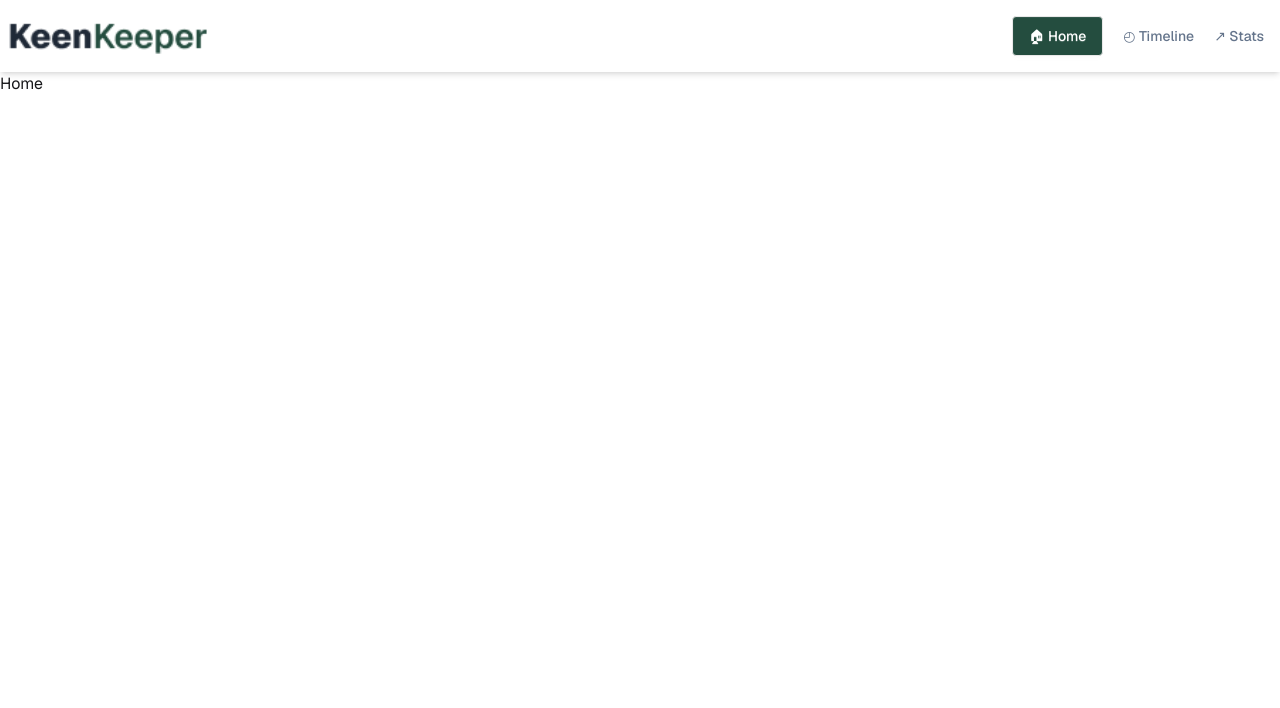
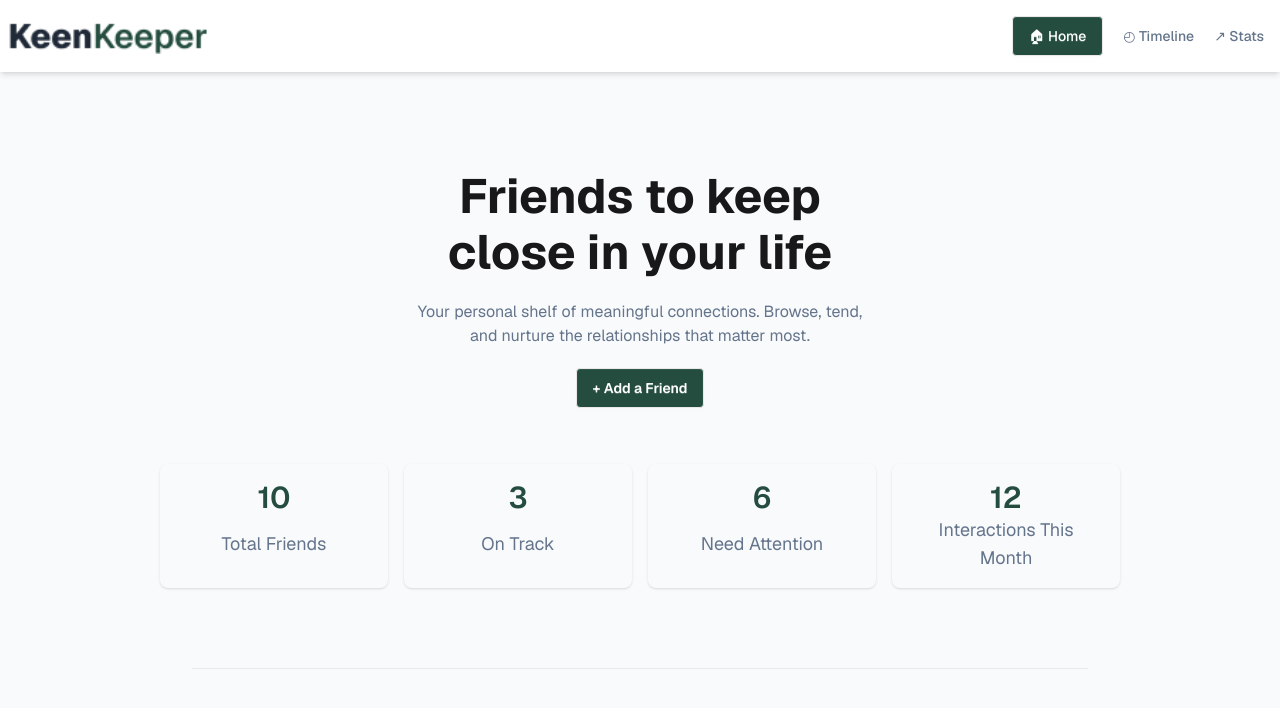
Before and after one commit to sagorteasc/PH-Assignment-07, a Next.js app: page / in a window 1280 px wide. Shown: the top 708 px of the page. Built offline with nearby package versions, Linux system fonts and the light colour scheme.

Commit message:
add banner section

```diff
--- a/src/app/layout.js
+++ b/src/app/layout.js
@@ -19,7 +19,7 @@ export default function RootLayout({ children }) {
       data-theme="light"
       className={`h-full`}
     >
-      <body className={`${geistSans.className} min-h-full flex flex-col`}>
+      <body className={`${geistSans.className} min-h-full flex flex-col bg-[#F8FAFC]`}>
         <Navbar />
         {children}
       </body>
--- a/src/app/page.js
+++ b/src/app/page.js
@@ -1,7 +1,10 @@
+import Banner from "@/components/Banner/Banner";
+
 const Home = () => {
   return (
     <div>
-      <h1>Home</h1>
+      <Banner />
+      <hr className="text-[#E9E9E9] my-10 w-[70%] mx-auto" />
     </div>
   );
 };
--- /dev/null
+++ b/src/components/Banner/Banner.jsx
@@ -0,0 +1,46 @@
+const Banner = () => {
+    return (
+        <div className="w-11/12 md:w-3/4 mx-auto my-12 sm:my-16 lg:my-20">
+            <div className="hero">
+                <div className="hero-content text-center mb-10">
+                    <div className="max-w-md">
+                        <h1 className="text-5xl font-bold leading-14">Friends to keep close in your life</h1>
+                        <p className="py-5 text-[#64748B]">Your personal shelf of meaningful connections. Browse, tend, and nurture the
+                            relationships that matter most.</p>
+                        <button className="btn font-semibold bg-[#244D3F] rounded text-white">+ Add a Friend</button>
+                    </div>
+                </div>
+            </div>
+
+            {/* Cards */}
+            <div className="grid grid-cols-2 sm:grid-cols-3 lg:grid-cols-4 justify-items-center gap-4">
+                <div className="stats shadow w-full">
+                    <div className="stat text-center grow">
+                        <h2 className="font-semibold text-3xl text-[#244D3F]">10</h2>
+                        <p className="text-lg text-[#64748B]">Total Friends</p>
+                    </div>
+                </div>
+                <div className="stats shadow w-full">
+                    <div className="stat text-center">
+                        <h2 className="font-semibold text-3xl text-[#244D3F]">3</h2>
+                        <p className="text-lg text-[#64748B]">On Track</p>
+                    </div>
+                </div>
+                <div className="stats shadow w-full">
+                    <div className="stat text-center">
+                        <h2 className="font-semibold text-3xl text-[#244D3F]">6</h2>
+                        <p className="text-lg text-[#64748B]">Need Attention</p>
+                    </div>
+                </div>
+                <div className="stats shadow w-full">
+                    <div className="stat text-center">
+                        <h2 className="font-semibold text-3xl text-[#244D3F]">12</h2>
+                        <p className="text-lg text-[#64748B]">Interactions This Month</p>
+                    </div>
+                </div>
+            </div>
+        </div>
+    );
+};
+
+export default Banner;
```
